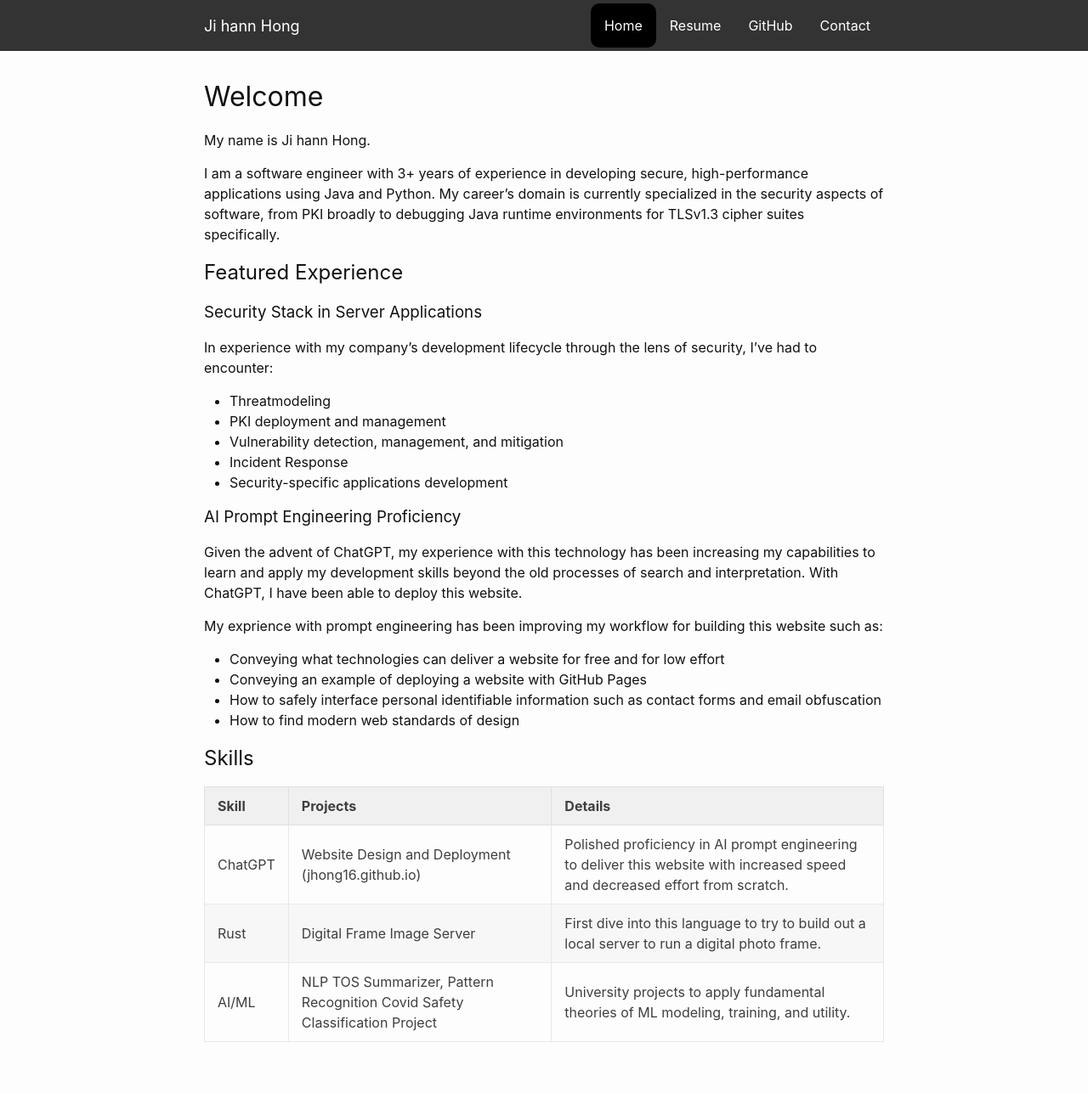
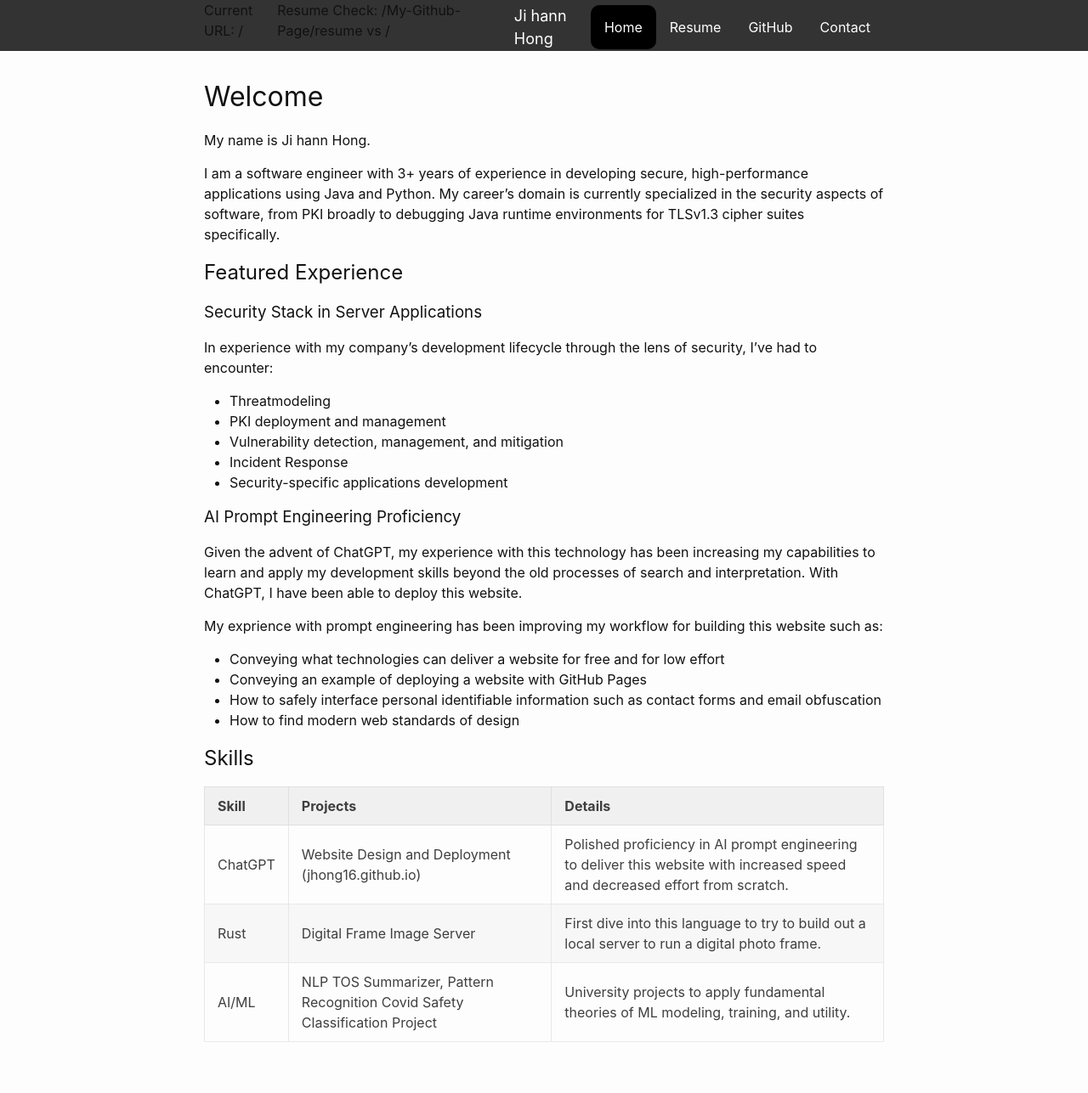
Before and after one commit to jhong16/My-Github-Page, a Jekyll site: the page built from index.md, in a window 1280 px wide. Shown: the whole page at 85% size. Built offline with Jekyll 4.4.1, drawn with Linux system fonts in a browser that asks for light colours.

Commit message:
Update header.html

```diff
--- a/_includes/header.html
+++ b/_includes/header.html
@@ -103,6 +103,9 @@
   <div class="nav-container">
     <!-- Inner wrapper to control content alignment -->
     <div class="nav-inner">
+      <p>Current URL: {{ page.url }}</p>
+      <p>Resume Check: {{ site.baseurl }}/resume vs {{ page.url }}</p>
+
       <a href="/" style="color: white; font-size: 18px; text-decoration: none;">Ji hann Hong</a>
 
       <!-- Hamburger icon for mobile -->
```
